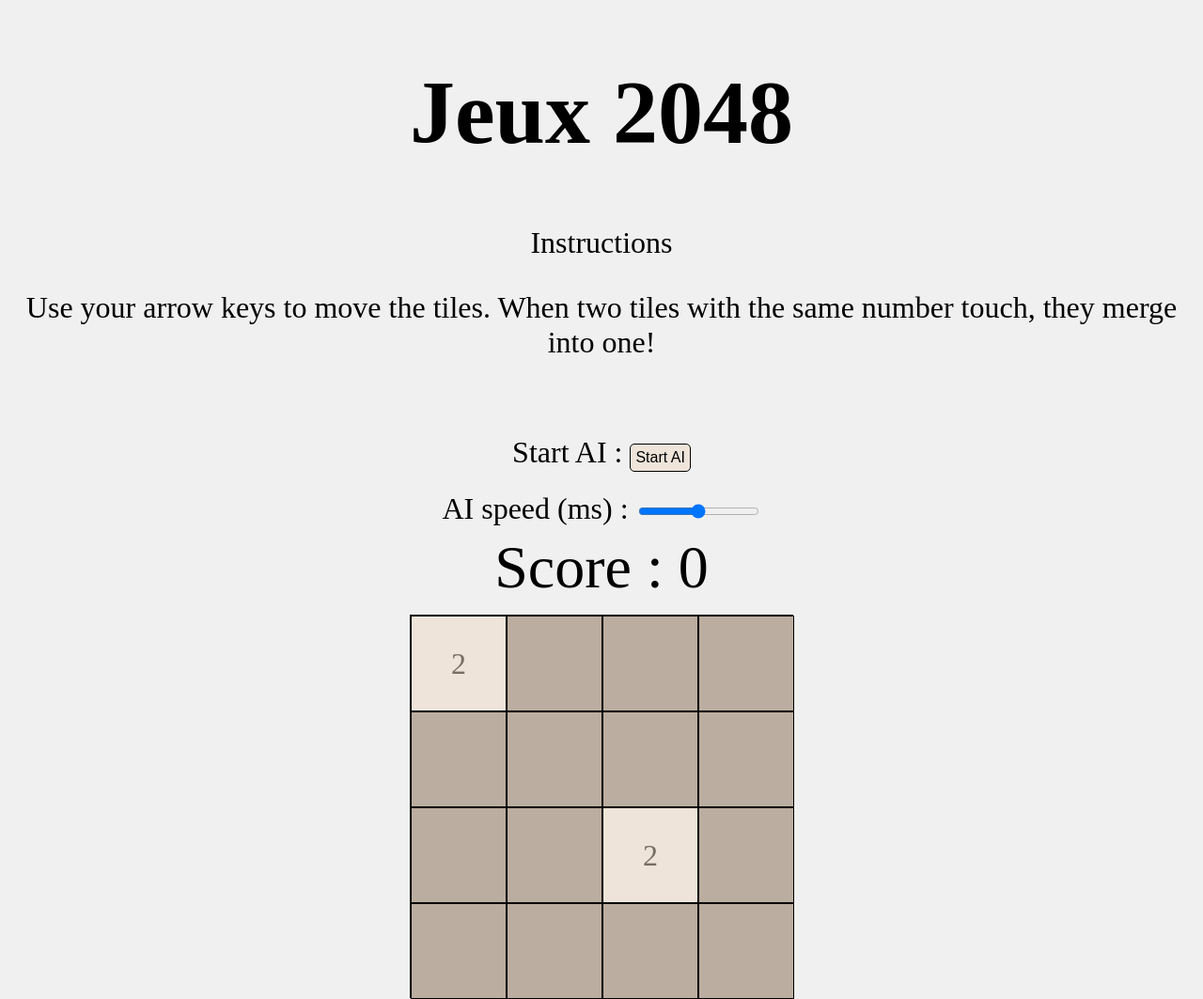
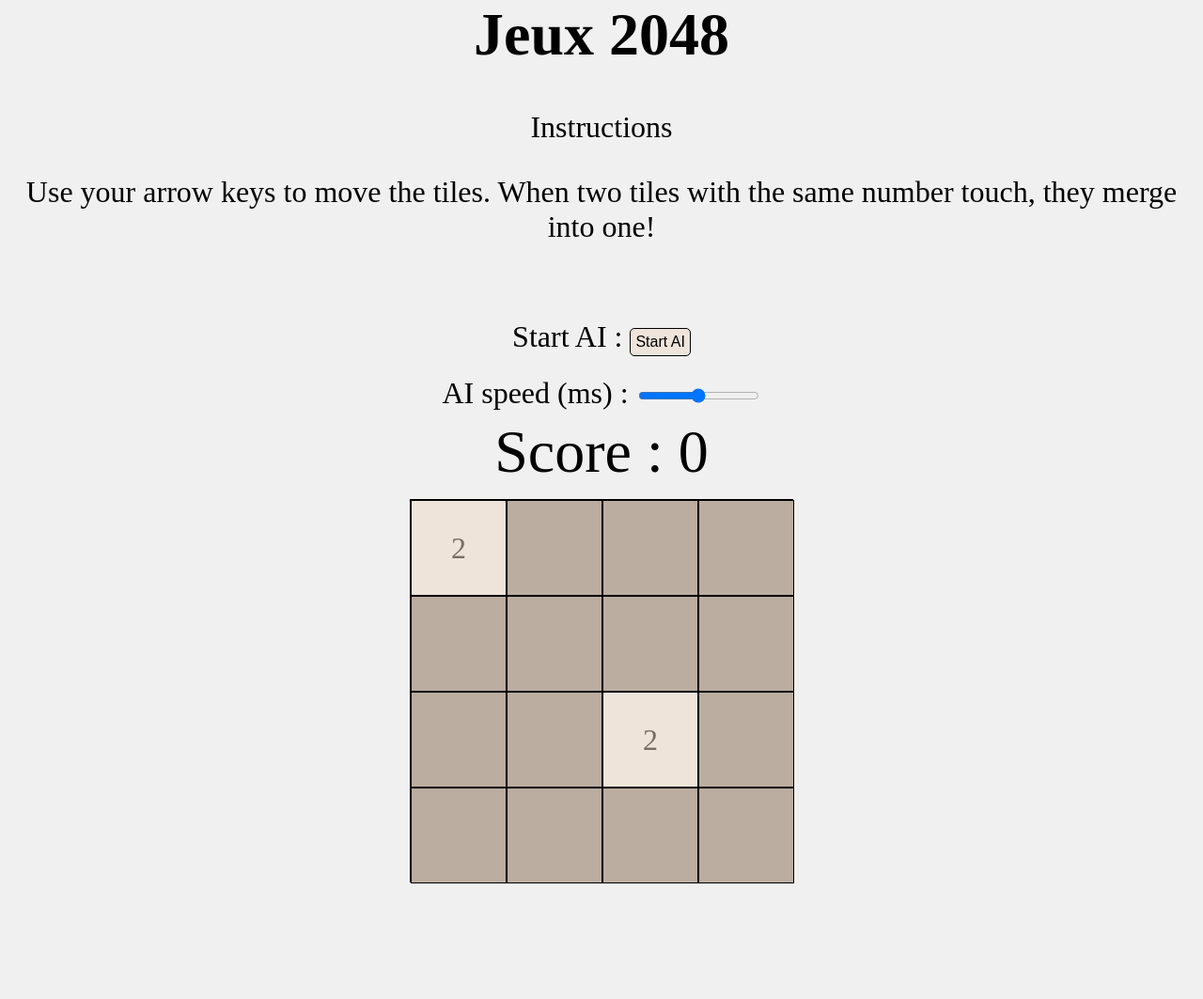
Before and after one commit to BaptisteLacroix/2048-js, a plain HTML site: page index.html in a window 1280 px wide. Shown: the whole page at 94% size. After the commit the page ends 940 px from the top, so only its background shows below. Drawn offline with Linux system fonts and the light colour scheme.

Commit message:
minor change

```diff
--- a/css/2048.css
+++ b/css/2048.css
@@ -10,7 +10,7 @@ body {
 
 h1 {
     text-align: center;
-    font-size: 3em;
+    margin-top: 0;
 }
 
 #container {
```
